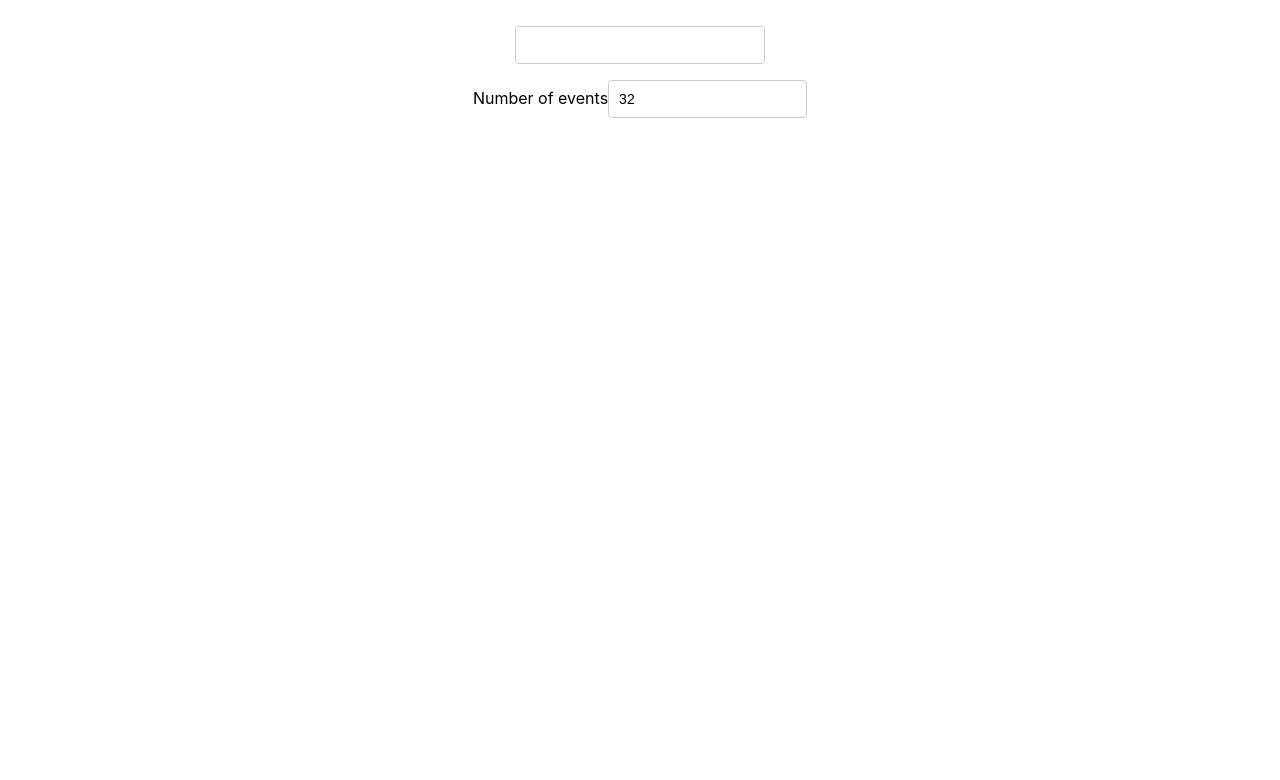
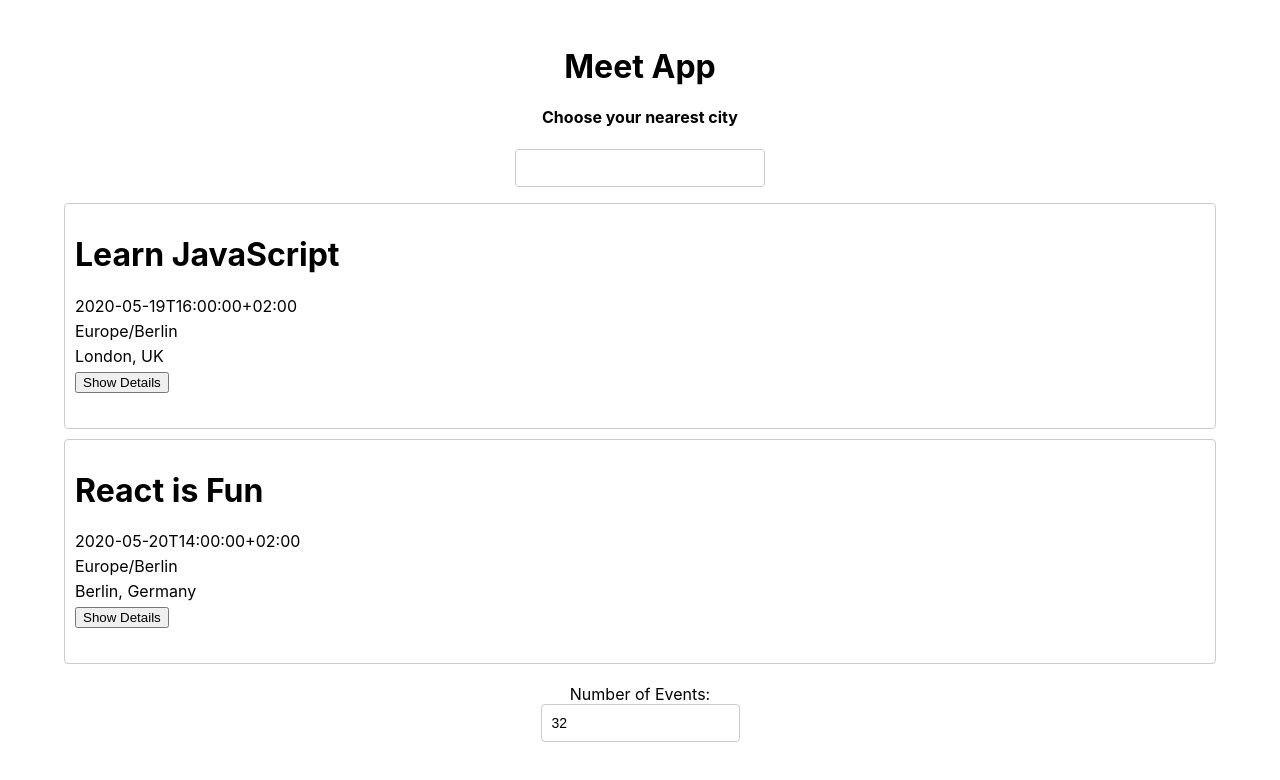
Before and after one commit to christopherinvans/meet, a React (Create React App) app: page / in a window 1280 px wide. Shown: the top 780 px of the page. Built offline with nearby package versions, Linux system fonts and the light colour scheme.

Commit message:
debugging

```diff
--- a/src/App.js
+++ b/src/App.js
@@ -13,81 +13,60 @@ class App extends Component {
     numberOfEvents: 32,
   };
 
-  updateEvents = (location, eventCount) => {
-    console.log('update events token valid: ', this.state.tokenCheck)
-    const { currentLocation, numberOfEvents } = this.state;
-    if (location) {
-      getEvents().then((response) => {
-        const locationEvents =
-          location === "all"
-            ? response.events
-            : response.events.filter((event) => event.location === location);
-        const events = locationEvents.slice(0, numberOfEvents);
-        return this.setState({
-          events: events,
-          currentLocation: location,
-          locations: response.locations,
-        });
+  componentDidMount() {
+    this.mounted = true;
+    if (!navigator.onLine) {
+      this.setState({
+        infoText: "You are offline. Data shown may be out-of-date.",
       });
     } else {
-      getEvents().then((response) => {
-        const locationEvents =
-          currentLocation === "all"
-            ? response.events
-            : response.events.filter(
-                (event) => event.location === currentLocation
-              );
-        const events = locationEvents.slice(0, eventCount);
-        return this.setState({
-          events: events,
-          numberOfEvents: eventCount,
-          locations: response.locations,
-        });
+      this.setState({
+        infoText: "",
       });
     }
-  };
-
-
-  updateNumberOfEvents(number) {
-    this.setState({
-      numberOfEvents: number,
+    getEvents().then((events) => {
+      if (this.mounted) {
+        this.setState({ events, locations: extractLocations(events) });
+      }
     });
-  }
-
-  async componentDidMount() {
-    const accessToken = localStorage.getItem("access_token");
-    const validToken = accessToken !== null  ? await checkToken(accessToken) : false;
-    this.setState({ tokenCheck: validToken });
-    if(validToken === true) this.updateEvents()
-    const searchParams = new URLSearchParams(window.location.search);
-    const code = searchParams.get("code");
-
-    this.mounted = true;
-    if (code && this.mounted === true && validToken === false){
-      this.setState({tokenCheck:true });
-      this.updateEvents()
-    }
-  }
-
-  componentWillUnmount() {
-    this.mounted = false;
   }
 
   getData = () => {
     const { locations, events } = this.state;
     const data = locations.map((location) => {
       const number = events.filter((event) => event.location === location)
-        .length;
-      const city = location.split(" ").shift();
+        .length; //Maps the locations and filters events by each location to get the length of the resulting array
+      const city = location.split(",").shift(); //Splits location at every comma to only return city
       return { city, number };
     });
     return data;
+  };
+
+  componentWillUnmount() {
+    this.mounted = false;
+  }
+
+  updateEvents = (location, eventCount) => {
+    const numberOfEvents = eventCount || this.state.numberOfEvents;
+    getEvents().then((events) => {
+      const locationEvents =
+        location === "all"
+          ? events
+          : events.filter((event) => event.location === location);
+      const filteredEvents = locationEvents.slice(0, numberOfEvents);
+      this.setState({
+        events: filteredEvents,
+        numberOfEvents: numberOfEvents,
+      });
+    });
   };
 
   render() {
     const { locations, numberOfEvents, events } = this.state;
     return (
       <div className="App">
+        <h1>Meet App</h1>
+        <h4>Choose your nearest city</h4>
        <CitySearch updateEvents={this.updateEvents} locations={locations} />
        <EventList events={events} />
         <NumberOfEvents
--- a/src/CitySearch.js
+++ b/src/CitySearch.js
@@ -1,43 +1,70 @@
-import React, { Component } from 'react';
+import React, { Component } from "react";
+import { InfoAlert } from "./Alert";
 
 class CitySearch extends Component {
     state = {
+      locations: this.props.locations,
       query: '',
       suggestions: [],
-        showSuggestions: undefined
-      }
+      showSuggestions:false
+    };
+
     handleInputChanged = (event) => {
       const value = event.target.value;
+      this.setState({showSuggestions:true});
       const suggestions = this.props.locations.filter((location) => {
         return location.toUpperCase().indexOf(value.toUpperCase()) > -1;
       });
-        this.setState({
+      if (suggestions.length === 0) {
+        return this.setState({
+          query: value,
+          infoText: 'We can not find the city you are looking for. Please try another city',
+        });
+      } else {
+        return this.setState({
           query: value,
           suggestions,
+          infoText:''
         });
+      }
     };
+
     handleItemClicked = (suggestion) => {
       this.setState({
         query: suggestion,
-          showSuggestions: false
+        suggestions: [],
+        showSuggestions:false,
+        infoText:''
       });
-
       this.props.updateEvents(suggestion);
-      }
+    };
 
     render() {
       return (
-        <div className="CitySearch">
+        <div className='CitySearch'>
+        <InfoAlert text={this.state.infoText} />
           <input
-        type="text"
-         className="city"
+            type='text'
+            className='city'
             value={this.state.query}
             onChange={this.handleInputChanged}
-        onFocus={() => { this.setState({ showSuggestions: true }) }}
           />
-<ul className="suggestions" style={this.state.showSuggestions ? {}: { display: 'none' }}>
-  {this.state.suggestions.map((suggestion) => (<li onClick={() => this.handleItemClicked(suggestion)}>{ suggestion }</li>))}
-  <li onClick={() => this.handleItemClicked("all")}><b>See all cities</b></li>
+          <ul
+            className={
+              this.state.showSuggestions ? 'suggestions showSuggestions' : 'display-none'
+            }
+          >
+            {this.state.suggestions.map((suggestion) => (
+              <li
+                key={suggestion}
+                onClick={() => this.handleItemClicked(suggestion)}
+              >
+                {suggestion}
+              </li>
+            ))}
+            <li onClick={() => this.handleItemClicked('all')}>
+              <b>See all cities</b>
+            </li>
           </ul>
         </div>
       );
--- a/src/NumberOfEvents.js
+++ b/src/NumberOfEvents.js
@@ -1,39 +1,38 @@
 import React, { Component } from "react";
-import { ErrorAlert, WarningAlert } from "./Alert";
-
+import { ErrorAlert } from "./Alert";
 class NumberOfEvents extends Component {
   state = {
-     num: 32,
-    errorText: "",
+    numberOfEvents: 32,
   };
 
-   changeNum = (value) => {
-    this.setState({ num: value });
-    this.props.updateNumberOfEvents(value);
-    if (value < 1 || value > 32) {
-      this.setState({ errorText: "Select number from 1 to 32" });
-    } else this.setState({ errorText: "" });
+  handleInputChanged = (event) => {
+    const value = event.target.value;
+    this.props.updateEvents(null, value);
+    this.setState({ numberOfEvents: value });
+
+    if (value < 1) {
+      this.setState({
+        infoText: "Select number from 1 to 32",
+      });
+    } else {
+      this.setState({
+        infoText: "",
+      });
+    }
   };
 
-   componentDidMount() {
-     this.setState({ num: this.props.num || 32 });
-   }
-
   render() {
-     const { num, errorText } = this.state;
-
+    const { numberOfEvents } = this.state;
     return (
-       <div>
-         <ErrorAlert text={errorText} />
-         <label>
-           Number of events
+      <div className="numberOfEvents">
+        <label>Number of Events: </label>
         <input
-             className="num"
-             type="number"
-             value={num}
-             onChange={(event) => this.changeNum(event.target.value)}
-           ></input>
-         </label>
+          type="text"
+          id="numberOfEvents__input"
+          value={numberOfEvents}
+          onChange={this.handleInputChanged}
+        />
+        <ErrorAlert text={this.state.infoText} />
       </div>
     );
   }
```
Also changed, not shown: 1 other file (tests, documents, lock files or other folders). Lines whose indentation alone changed are shown as unchanged.
